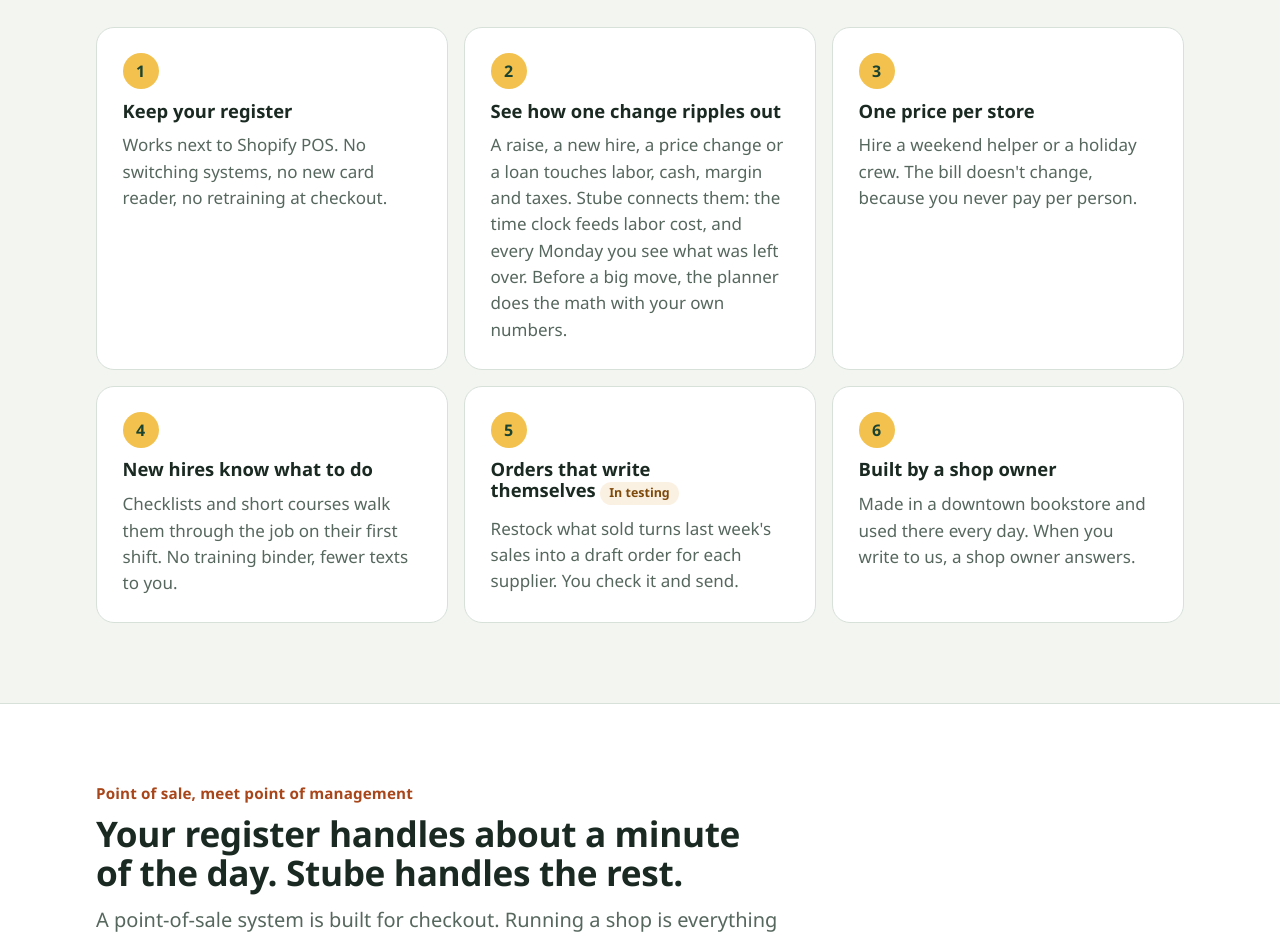
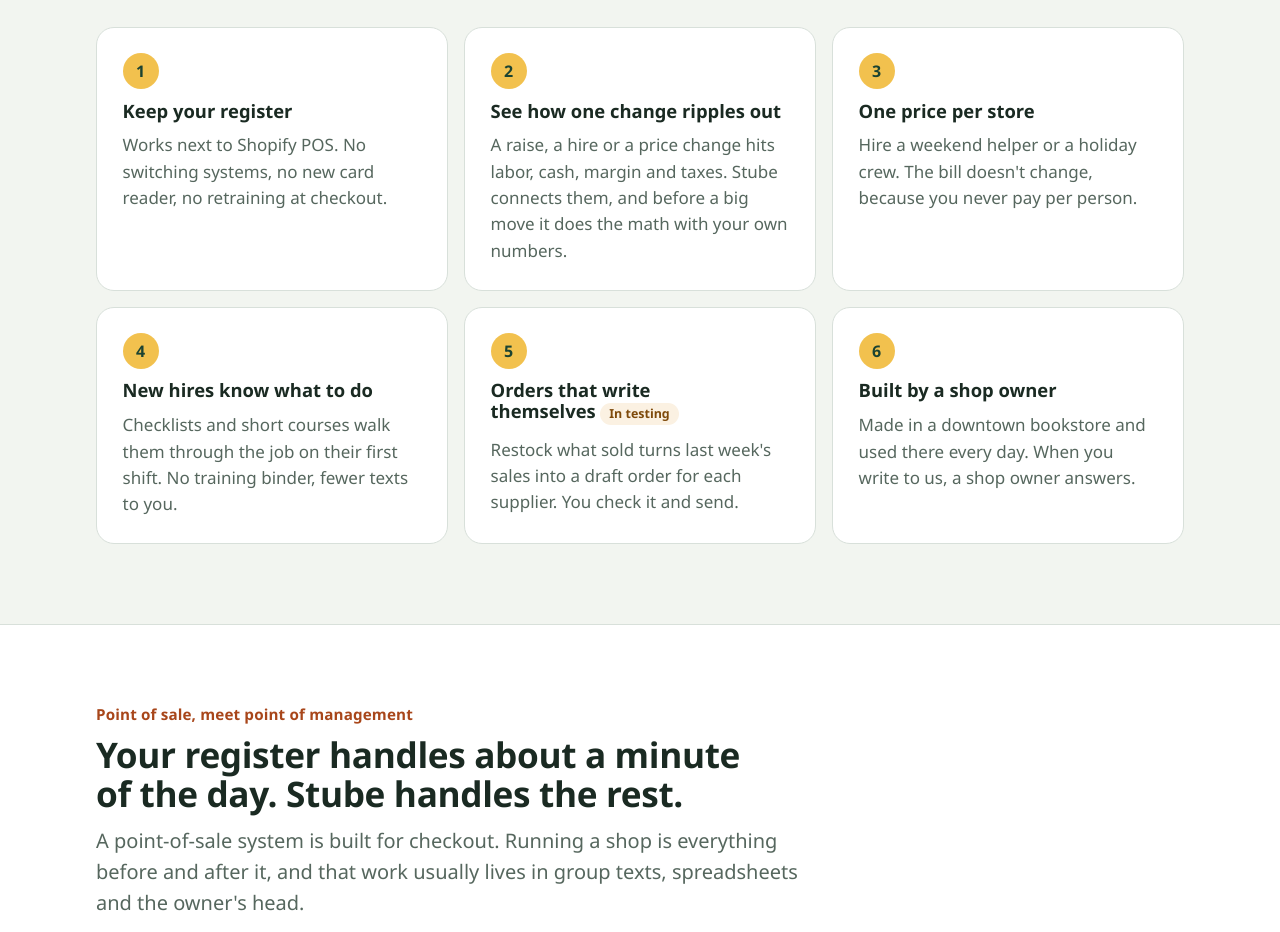
Before and after one commit to Blessedfig/shop-steady, a plain HTML site: page index.html in a window 1280 px wide. Shown: the part 1000-1932 px from the top of the page. Drawn offline with Linux system fonts and the light colour scheme; a web font is replaced by a local one.

Commit message:
Why Stube: shorter ripple reason
Co-Authored-By: Claude Opus 5.5 <noreply@anthropic.com>
Claude-Session: https://claude.ai/code/session_01TBSkinvpjV7jRRd4akBue8

```diff
--- a/index.html
+++ b/index.html
@@ -76,7 +76,7 @@
     </div>
     <div class="benefits">
       <div class="card"><span class="num" aria-hidden="true">1</span><h3>Keep your register</h3><p>Works next to Shopify POS. No switching systems, no new card reader, no retraining at checkout.</p></div>
-      <div class="card"><span class="num" aria-hidden="true">2</span><h3>See how one change ripples out</h3><p>A raise, a new hire, a price change or a loan touches labor, cash, margin and taxes. Stube connects them: the time clock feeds labor cost, and every Monday you see what was left over. Before a big move, the planner does the math with your own numbers.</p></div>
+      <div class="card"><span class="num" aria-hidden="true">2</span><h3>See how one change ripples out</h3><p>A raise, a hire or a price change hits labor, cash, margin and taxes. Stube connects them, and before a big move it does the math with your own numbers.</p></div>
       <div class="card"><span class="num" aria-hidden="true">3</span><h3>One price per store</h3><p>Hire a weekend helper or a holiday crew. The bill doesn't change, because you never pay per person.</p></div>
       <div class="card"><span class="num" aria-hidden="true">4</span><h3>New hires know what to do</h3><p>Checklists and short courses walk them through the job on their first shift. No training binder, fewer texts to you.</p></div>
       <div class="card"><span class="num" aria-hidden="true">5</span><h3>Orders that write themselves <span class="tag alt">In testing</span></h3><p>Restock what sold turns last week's sales into a draft order for each supplier. You check it and send.</p></div>
```
